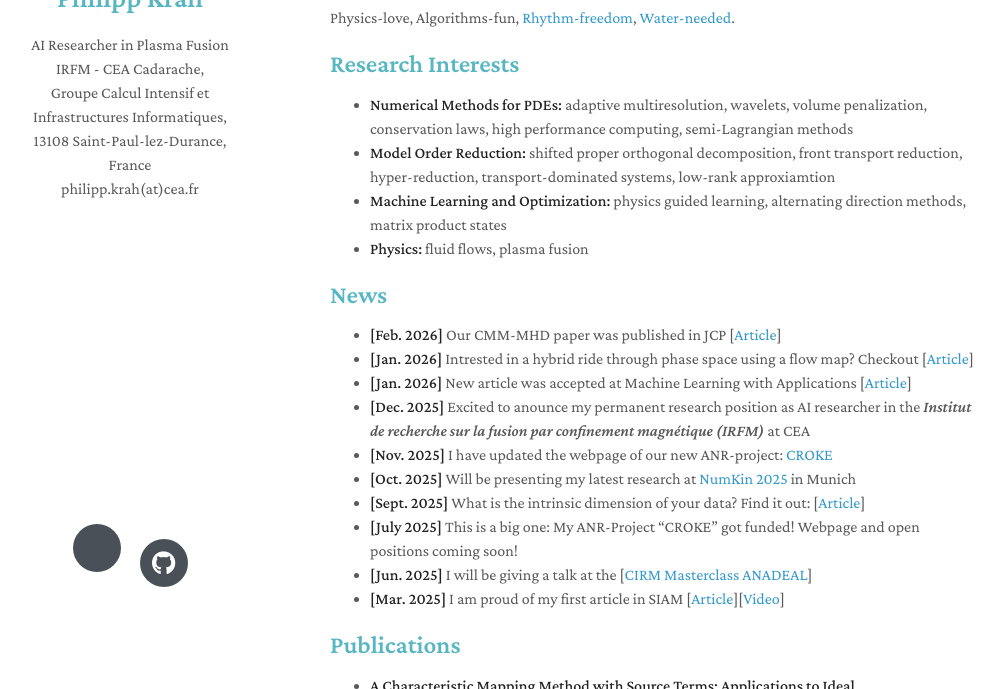
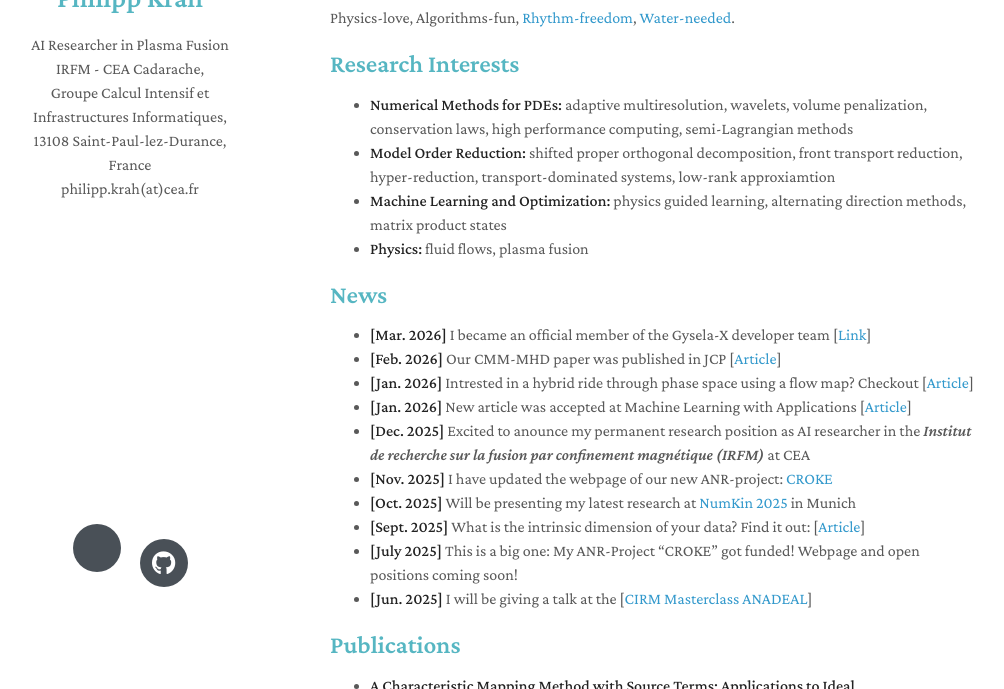
Before and after one commit to Philipp137/Philipp137.github.io, a Jekyll site: the page built from index.markdown, in a window 1280 px wide and 900 px high, cut to the strip 211-900 px from the top of the window. Shown: the whole strip, without its empty margins (140-1144 px from the left). Built offline with Jekyll 4.4.1, drawn with Linux system fonts in a browser that asks for light colours; nearby versions of some CDN libraries; a style sheet for code colours, icons or effects is not loaded.

Commit message:
gyselaX developer

```diff
--- a/index.markdown
+++ b/index.markdown
@@ -18,6 +18,7 @@ Physics-love, Algorithms-fun, [Rhythm-freedom](https://soundcloud.com/massesandb
 
 ## News
 
+- **[Mar. 2026]** I became an official member of the Gysela-X developer team [[Link](https://gyselax.github.io/author/dr.-philipp-krah/)]
 - **[Feb. 2026]** Our CMM-MHD paper was published in JCP [[Article](https://doi.org/10.1016/j.jcp.2026.114766)]
 - **[Jan. 2026]** Intrested in a hybrid ride through phase space using a flow map? Checkout [[Article](https://arxiv.org/pdf/2601.21668)]
 - **[Jan. 2026]** New article was accepted at Machine Learning with Applications [[Article](https://doi.org/10.1016/j.mlwa.2026.100850)]
@@ -27,7 +28,6 @@ Physics-love, Algorithms-fun, [Rhythm-freedom](https://soundcloud.com/massesandb
 - **[Sept. 2025]** What is the intrinsic dimension of your data? Find it out: [[Article](https://doi.org/10.48550/arXiv.2509.10011)]
 - **[July 2025]** This is a big one: My ANR-Project "CROKE" got funded! Webpage and open positions coming soon!
 - **[Jun. 2025]** I will be giving a talk at the [[CIRM Masterclass ANADEAL](https://conferences.cirm-math.fr/3596.html)]
-- **[Mar. 2025]** I am proud of my first article in SIAM [[Article](https://doi.org/10.1137/24M164392X)][[Video](https://github.com/MOR-transport/sPOD/blob/sPOD-main/sPOD_vortex-shedding.gif)]
 
 
 ## Publications
```
